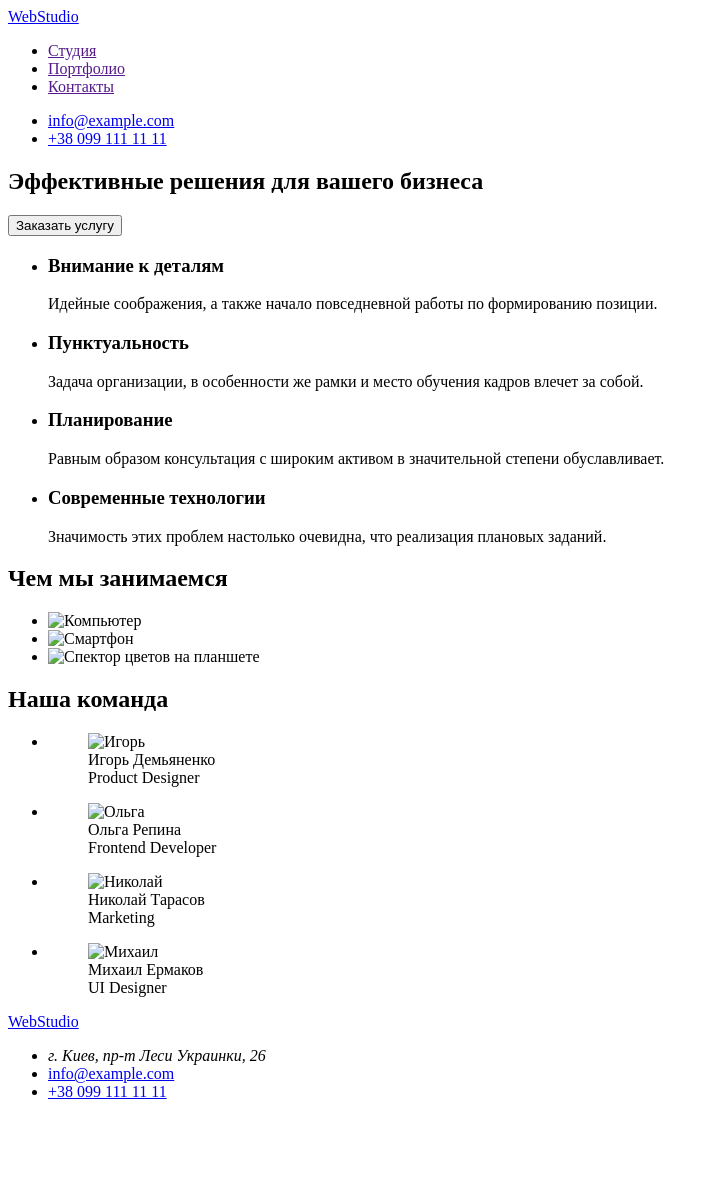
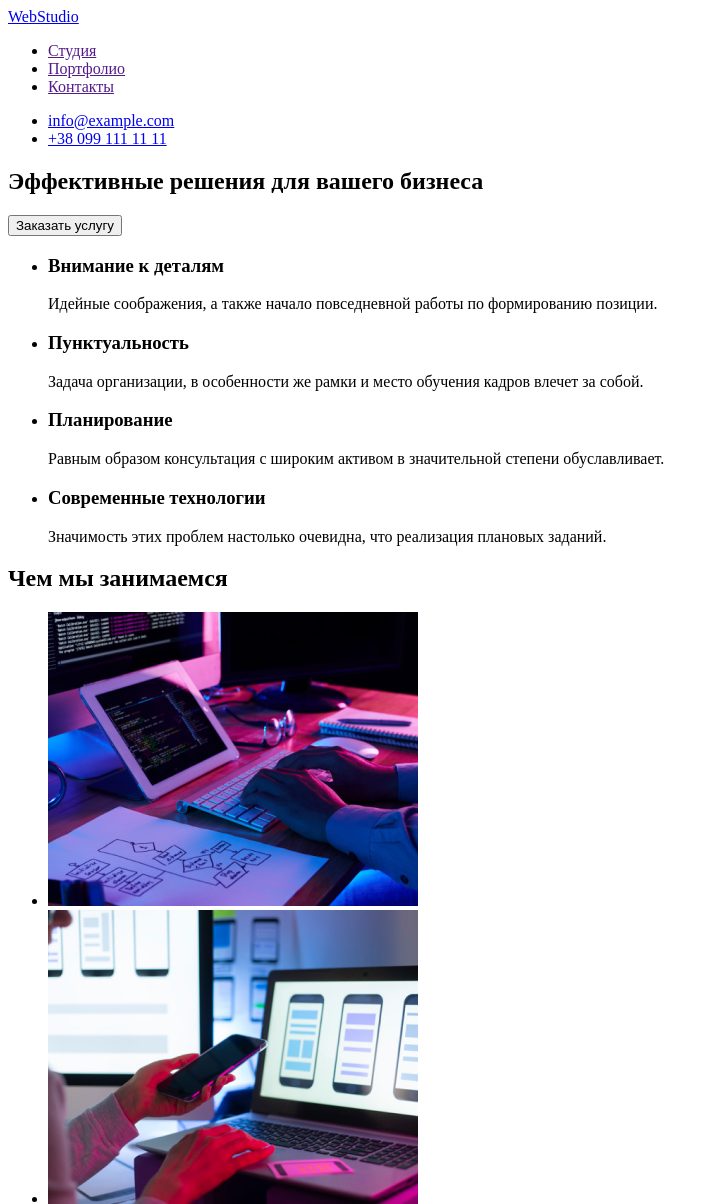
Before and after one commit to Tanya-Razhykova/goit-markup-hw-01, a plain HTML site: page index.html in a window 1280 px wide. Shown: the top 1204 px of the page, without its empty margins (0-719 px from the left). Before the commit the page ends 1117 px from the top, so only its background shows below. Drawn offline with Linux system fonts and the light colour scheme; the site is published under a folder, as on GitHub Pages, so addresses that start at the root find nothing.

Commit message:
Update index.html

```diff
--- a/index.html
+++ b/index.html
@@ -59,15 +59,15 @@
         <ul>
             <li>
                 <img
-                src="/images/1.png" alt="Компьютер" width="370">
+                src="./images/1.png" alt="Компьютер" width="370">
             </li>
             <li>
                 <img
-                src="/images/2.png" alt="Смартфон" width="370">
+                src="./images/2.png" alt="Смартфон" width="370">
             </li>
             <li>
                 <img
-                src="/images/3.png" alt="Спектор цветов на планшете" width="370">
+                src="./images/3.png" alt="Спектор цветов на планшете" width="370">
             </li>
         </ul>
     </section>
@@ -78,7 +78,7 @@
             <li>
                 <figure>
                     <img
-                    src="/images/igor.jpg" alt="Игорь" width="270">
+                    src="./images/igor.jpg" alt="Игорь" width="270">
                     <figcaption>
                         Игорь Демьяненко<br>
                         Product Designer
@@ -88,7 +88,7 @@
             <li>
                 <figure>
                     <img
-                    src="/images/olga.jpg" alt="Ольга" width="270">
+                    src="./images/olga.jpg" alt="Ольга" width="270">
                     <figcaption>
                         Ольга Репина<br>
                         Frontend Developer
@@ -98,7 +98,7 @@
             <li>
                 <figure>
                     <img
-                    src="/images/nik.jpg" alt="Николай" width="270">
+                    src="./images/nik.jpg" alt="Николай" width="270">
                     <figcaption>
                         Николай Тарасов<br>
                         Marketing
@@ -108,7 +108,7 @@
             <li>
                 <figure>
                     <img
-                    src="/images/mihail.jpg" alt="Михаил" width="270">
+                    src="./images/mihail.jpg" alt="Михаил" width="270">
                     <figcaption>
                         Михаил Ермаков<br>
                         UI Designer
```
